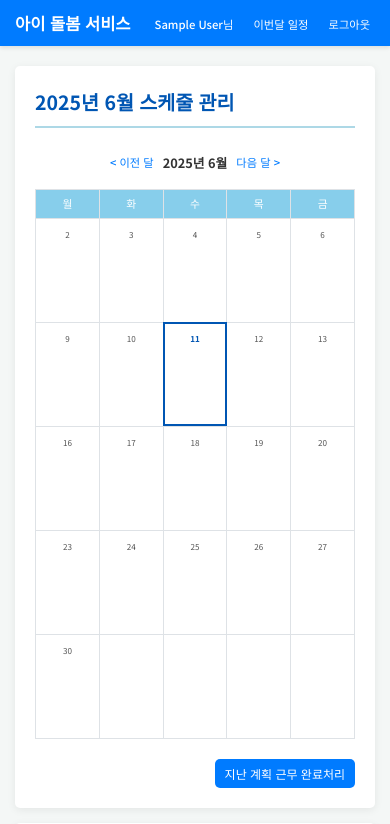
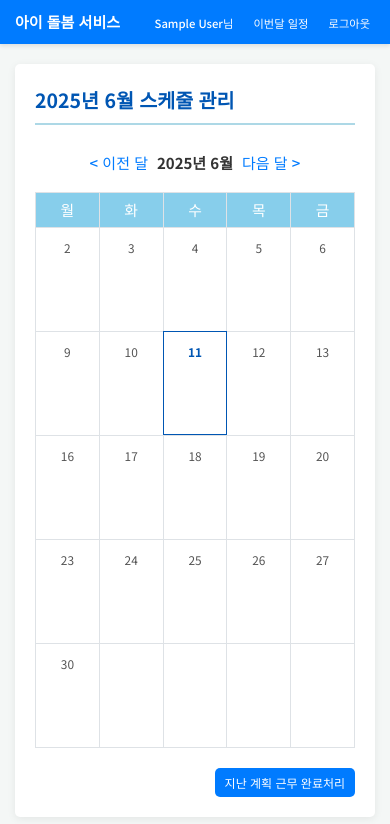
Before and after one commit to PapaLeon23/care, a Flask app: page /admin in a window 390 px wide. Shown: the top 824 px of the page. Run offline with Flask 3, Linux system fonts and the light colour scheme; the visitor is signed in with stand-in values (Sample User, id 1).

Commit message:
UI 수정

```diff
--- a/static/css/style.css
+++ b/static/css/style.css
@@ -289,13 +289,12 @@ footer {
 .table-common .day-number { font-size: 0.9em; color: #555; margin-bottom: 5px; display:block; }
 
 .table-common td.is-today {
-    border: 1px solid var(--border-color) !important; /* 다른 날짜 셀과 동일한 기본 테두리로 변경 */
-    outline: 2px solid var(--primary-color-dark) !important; /* 아웃라인으로 강조 */
-    outline-offset: -2px; /* 아웃라인을 셀 안쪽으로 살짝 이동 (테두리처럼 보이게) */
+    /* border: 1px solid var(--border-color) !important;  */
+    outline: 1px solid var(--primary-color-dark) !important; /* 아웃라인으로 강조 */
+    outline-offset: -1px; /* 아웃라인을 셀 안쪽으로 살짝 이동 (테두리처럼 보이게) */
                                /* 또는 -1px (기본 테두리 1px 고려) */
     /* 기존 background-color 관련 스타일은 유지 (예: 오늘이 주말일 경우 등) */
 }
-
 
 .table-common td.is-today .day-number { font-weight: bold; color: var(--primary-color-dark); }
 
@@ -668,7 +667,7 @@ footer {
     .table-common th {
         height: auto;      /* 명시적인 셀 높이(100px) 상속 대신 내용에 맞추도록 */
         padding: 6px 3px;  /* 세로 패딩을 줄여 높이 감소 (기존 8px 5px) */
-        font-size: 1em; /* 헤더 폰트 크기도 약간 줄임 (선택 사항) */
+        font-size: 0.85em; /* 헤더 폰트 크기도 약간 줄임 (선택 사항) */
     }
 
     .table-common td {
@@ -677,13 +676,12 @@ footer {
     }
 
     .admin-summary-pane .summary-item .value {
-        font-size: 2em; /* 기존 2em에서 1.5em으로 줄임 (원하는 크기로 조절) */
+        font-size: 1.5em; /* 기존 2em에서 1.5em으로 줄임 (원하는 크기로 조절) */
     }
 
     .schedule-item-box {
-        font-size: 1.2em; /* 모바일에서 스케줄 박스 폰트 크기 조정 (기존 0.75em 보다 작게 또는 동일하게) */
-        /* line-height: 1.2; */ /* 줄 간격 조정 (필요시) */
-        /* padding: 2px 4px; */ /* 내부 패딩 조정 (필요시) */
+        font-size: 1.5em; /* 모바일에서 스케줄 박스 폰트 크기 조정 (기존 0.75em 보다 작게 또는 동일하게) */
+        line-height: 1.3; /* 줄 간격 조정 (필요시) */
         width: 100%; /* 박스 너비를 조금 더 확보 */
         height: 100%;      /* 명시적인 셀 높이(100px) 상속 대신 내용에 맞추도록 */
     }
@@ -702,7 +700,7 @@ footer {
     .table-common .day-number { font-size: 0.85em; }
     .user-dashboard .calendar td.is-today .day-number { width: 20px; height: 20px; border: 0.2px; line-height: 18px; }
     .user-dashboard .schedule-item-box {
-        font-size: 1em; /* 예: 기존 0.8em에서 약간 더 키움 (조절 가능) */
+        font-size: 0.85em; /* 예: 기존 0.8em에서 약간 더 키움 (조절 가능) */
         line-height: 1.3;   /* 줄 간격 확보 */
         padding: 3px 5px;   /* 패딩 조정으로 내부 공간 확보 */
     }
@@ -714,7 +712,7 @@ footer {
 
     /* 사용자 대시보드 달력 내 스케줄 상태 텍스트 ((계획), (완료)) */
     .user-dashboard .schedule-item-box small.schedule-status {
-        font-size: 1em;  /* 부모(.schedule-item-box) 폰트 크기 대비 0.9em (상대적으로 키움) */
+        font-size: 1.0em;  /* 부모(.schedule-item-box) 폰트 크기 대비 0.9em (상대적으로 키움) */
         display: block;    /* 블록 요소로 만들어 공간 확보 */
         margin-top: 2px;   /* 위 텍스트와의 간격 */
         font-weight: normal; /* 일반 굵기 */
@@ -733,11 +731,11 @@ footer {
         margin-bottom: 15px;
     }
     .calendar-navigation a {
-        font-size: 2em !important;  /* 명확한 적용을 위해 !important 사용 (최후의 수단) */
+        font-size: 1.5em !important;  /* 명확한 적용을 위해 !important 사용 (최후의 수단) */
         padding: 4px 6px !important;
     }
     .calendar-navigation span {
-        font-size: 2em !important;   /* 명확한 적용을 위해 !important 사용 (최후의 수단) */
+        font-size: 1.5em !important;   /* 명확한 적용을 위해 !important 사용 (최후의 수단) */
         margin: 0 6px !important;
     }
 
@@ -746,7 +744,7 @@ footer {
         padding: 10px 15px; /* 네비게이션 바 내부 패딩 약간 조정 (선택 사항) */
     }
     .navbar-brand a {
-        font-size: 1.3em;
+        font-size: 1.2em; /* "아이 돌봄 서비스" 텍스트 크기 (기존 1.3em에서 약간 줄임) */
     }
     .navbar-links {
         margin-top: 0;      /* 세로 정렬 시 사용했던 상단 마진 제거 */
@@ -754,7 +752,7 @@ footer {
         text-align: right;  /* 내부 아이템들(링크, 사용자 이름)을 오른쪽으로 정렬 */
     }
     .navbar-links a, .navbar-links .username-display {
-        font-size: 1em;   /* 링크 및 사용자 이름 폰트 크기 (기존 0.85em에서 약간 줄임) */
+        font-size: 0.8em;   /* 링크 및 사용자 이름 폰트 크기 (기존 0.85em에서 약간 줄임) */
         padding: 5px 7px;   /* 내부 패딩 약간 줄임 */
         margin-left: 8px;   /* 왼쪽 마진 약간 줄임 */
     }
@@ -780,17 +778,17 @@ footer {
 }
 @media (max-width: 480px) {
     .table-common th {
-        font-size: 0.8em;
+        font-size: 1.1em;
         padding: 5px 2px;
     }
 
     .table-common td {
-        font-size: 0.75em;
+        font-size: 1.1em;
         min-height: 55px;
     }
 
     .schedule-item-box {
-        font-size: 0.85em; /* 더 작은 화면에서 스케줄 박스 폰트 크기 (기존 0.7em 보다 작게 또는 동일하게) */
+        font-size: 1.1em; /* 더 작은 화면에서 스케줄 박스 폰트 크기 (기존 0.7em 보다 작게 또는 동일하게) */
         width: 100%; /* 박스 너비를 조금 더 확보 */
         height: 100%;      /* 명시적인 셀 높이(100px) 상속 대신 내용에 맞추도록 */
     }
@@ -801,11 +799,11 @@ footer {
     }
 
     .calendar-navigation a {
-        font-size: 0.75em !important; /* 명확한 적용을 위해 !important 사용 */
+        font-size: 1em !important; /* 명확한 적용을 위해 !important 사용 */
         padding: 3px 5px !important;
     }
     .calendar-navigation span {
-        font-size: 0.85em !important; /* 명확한 적용을 위해 !important 사용 */
+        font-size: 1em !important; /* 명확한 적용을 위해 !important 사용 */
         margin: 0 4px !important;
     }
 
@@ -822,7 +820,7 @@ footer {
     .user-dashboard .summary-item .label { font-size: 0.75em; }
 
     .navbar-brand a {
-        font-size: 1.1em;
+        font-size: 1.0em;
     }
     .navbar-links a, .navbar-links .username-display {
         font-size: 0.75em; /* 링크 및 사용자 이름 폰트 크기 더 줄임 */
--- a/templates/user_dashboard.html
+++ b/templates/user_dashboard.html
@@ -170,7 +170,7 @@
 {# 이 페이지의 메인 컨테이너에 .content-box를 적용하지 않고, 내부 pane들에 적용 #}
 <div class="user-dashboard">
     <div class="left-pane content-box"> {# 달력 영역 박스 #}
-        <h2 class="page-main-title">{{ month_title_display }} 근무 달력</h2> {# 제목 스타일 적용 #}
+        <h2 class="page-main-title">{{ month_title_display }} 돌봄 달력</h2> {# 제목 스타일 적용 #}
         <div class="calendar-navigation">
             <a href="{{ url_for('user_dashboard', year=current_year_for_nav if current_month_for_nav > 1 else current_year_for_nav-1, month=current_month_for_nav-1 if current_month_for_nav > 1 else 12) }}">&lt; 이전 달</a>
             <span>{{ selected_year_for_summary }}년 {{ selected_month_for_summary }}월</span>
```
